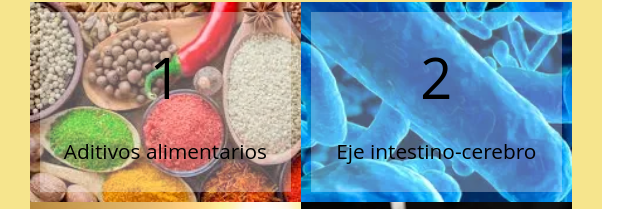
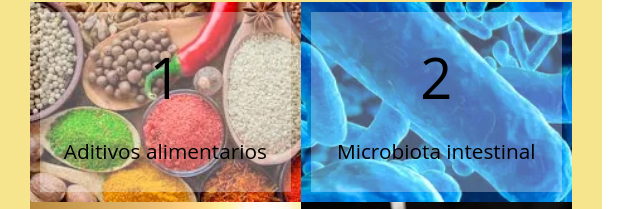
Before and after one commit to jgarrote8/2TICpro-invest, a plain HTML site: page index.html in a window 1280 px wide. Shown: the part 1974-2183 px from the top of the page, 640-1280 px from the left. Drawn offline with Linux system fonts and the light colour scheme.

Commit message:
Add files via upload

```diff
--- a/index.html
+++ b/index.html
@@ -137,7 +137,7 @@
       </a>
       <a href="proyectos/2/index.html">
         <div class="intestino">
-          <div class="fade"><span class="top">2</span><br><span class="bottom">Eje intestino-cerebro</span></div>
+          <div class="fade"><span class="top">2</span><br><span class="bottom">Microbiota intestinal</span></div>
         </div>
       </a>
       <a href="proyectos/3/index.html">
```
